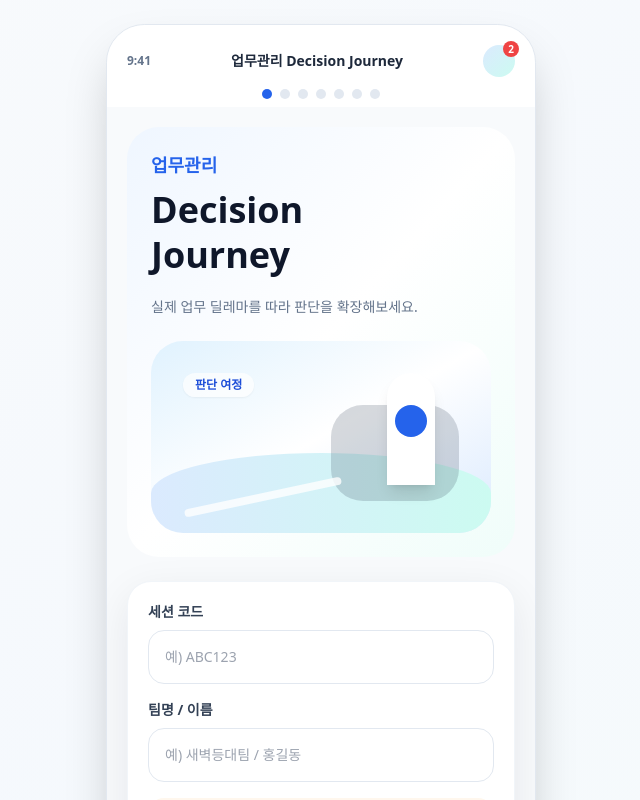
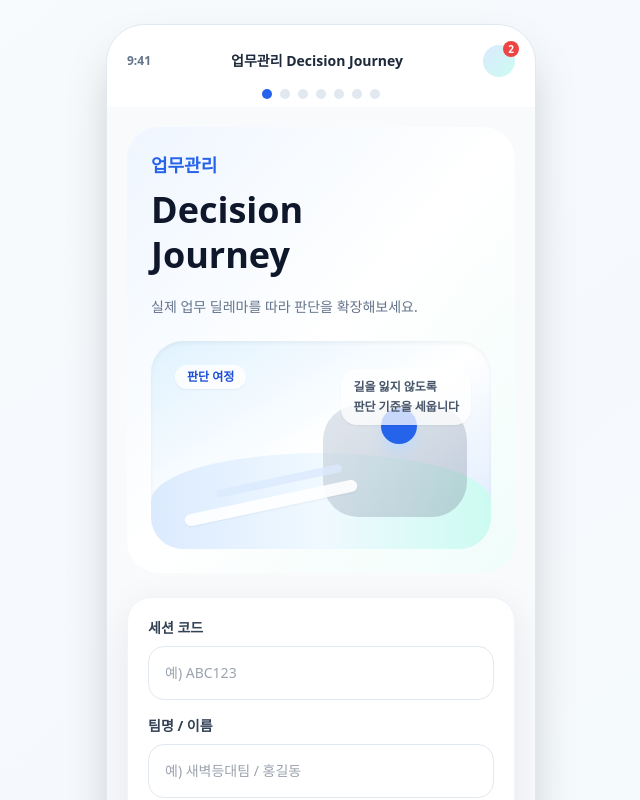
Before and after one commit to succ2ss-leadersfactory/wm-decision-journey-v032, a Next.js app: page / in a window 1280 px wide. Shown: the top 800 px of the page, without its empty margins (319-959 px from the left). Built offline with nearby package versions, Linux system fonts and the light colour scheme.

Commit message:
Use learner app v9 refined dashboard

```diff
--- a/app/page.tsx
+++ b/app/page.tsx
@@ -1,9 +1,9 @@
-import LearnerAppV8 from "@/components/LearnerAppV8";
+import LearnerAppV9 from "@/components/LearnerAppV9";
 
 export default function Page() {
   return (
     <main className="flex min-h-screen items-center justify-center bg-gradient-to-br from-slate-50 via-blue-50/30 to-teal-50/30 p-6">
-      <LearnerAppV8 />
+      <LearnerAppV9 />
     </main>
   );
 }
```
